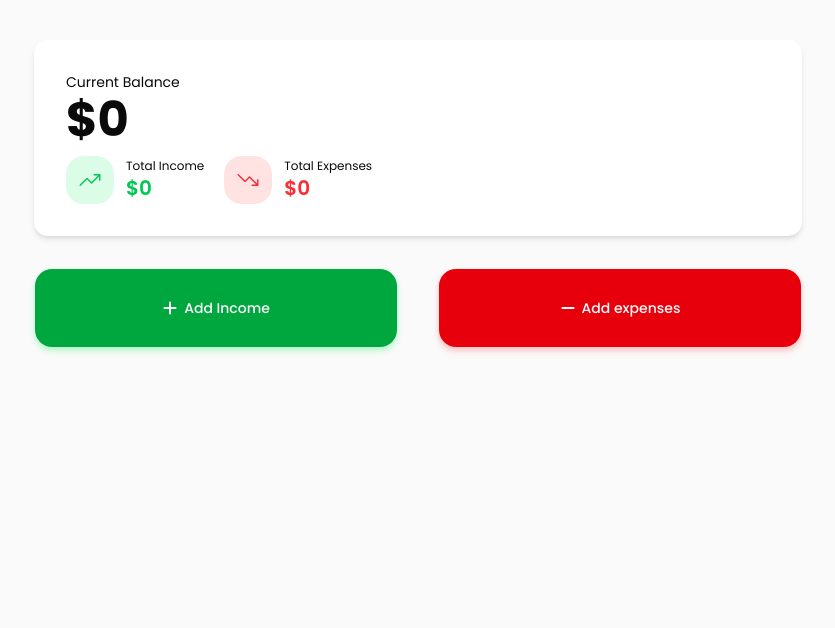
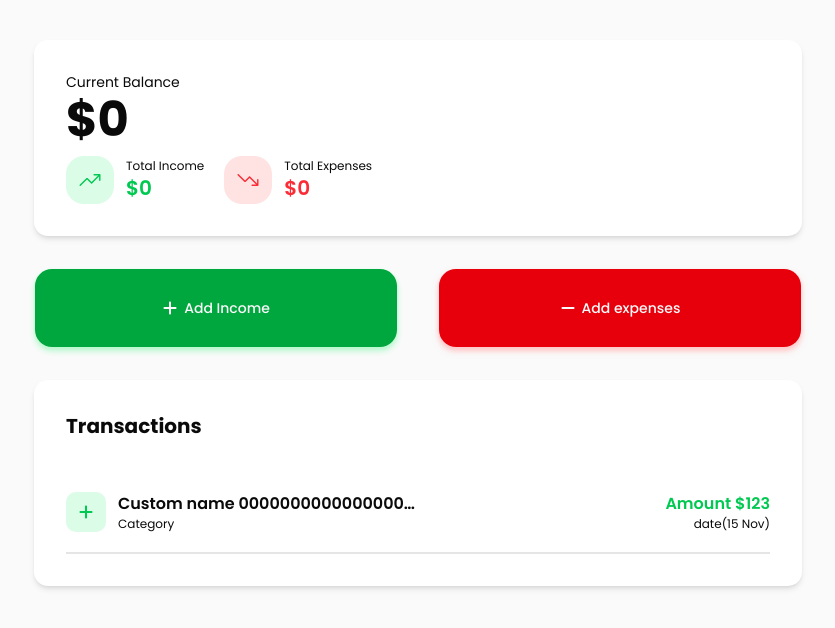
Before and after one commit to Elix-lab/finance-app, a Next.js app: page /dashboard in a window 1280 px wide. Shown: the top 628 px of the page, without its empty margins (222-1057 px from the left). Built offline with nearby package versions, Linux system fonts and the light colour scheme.

Commit message:
Creating the base of <TransactionTable />

```diff
--- a/src/app/dashboard/page.tsx
+++ b/src/app/dashboard/page.tsx
@@ -3,6 +3,7 @@
 import { useState, useEffect } from "react";
 import TransactionButton from "../../components/dashboard/TransactionButton";
 import CurrentBalance from "@/components/dashboard/CurrentBalance";
+import TransactionTable from "@/components/dashboard/TransactionTable";
 
 const Page = () => {
     // useStates
@@ -51,6 +52,7 @@ const Page = () => {
                     <TransactionButton type={'addIncome'} onSubmit={handleAddIncome} />
                     <TransactionButton type={'addExpenses'} onSubmit={handleAddExpenses} />
                 </div>
+                <TransactionTable />
             </div>
         </div>
     )
--- a/src/components/dashboard/TransactionTable.tsx
+++ b/src/components/dashboard/TransactionTable.tsx
@@ -1,8 +1,27 @@
+import { FaMinus, FaPlus } from "react-icons/fa6";
+
 const TransactionTable = () => {
     return (
-        <ul>
-            <li>Hola</li>
-        </ul>
+        <div className="flex flex-col gap-3 w-full h-auto bg-white shadow-md rounded-xl p-8">
+            <span className="text-xl font-bold mb-5">Transactions</span>
+            <ul>
+                <li className="grid grid-cols-2 border-b-2 py-5">
+                    <div className="flex gap-3">
+                        <span className="flex justify-center items-center h-10 w-10 min-h-10 min-w-10  bg-green-100 rounded-lg">
+                            <FaPlus className="text-green-500" />
+                        </span>
+                        <div className="min-w-0">
+                            <span className="text-base font-semibold truncate block">Custom name 00000000000000000000000000000000000000000000000000000000000000000000000</span>
+                            <p className="text-xs">Category</p>
+                        </div>
+                    </div>
+                    <div className="text-right">
+                        <span className="text-green-500 text-base font-semibold">Amount $123</span>
+                        <p className="text-xs">date(15 Nov)</p>
+                    </div>
+                </li>
+            </ul>
+        </div>
     )
 }
 
```
